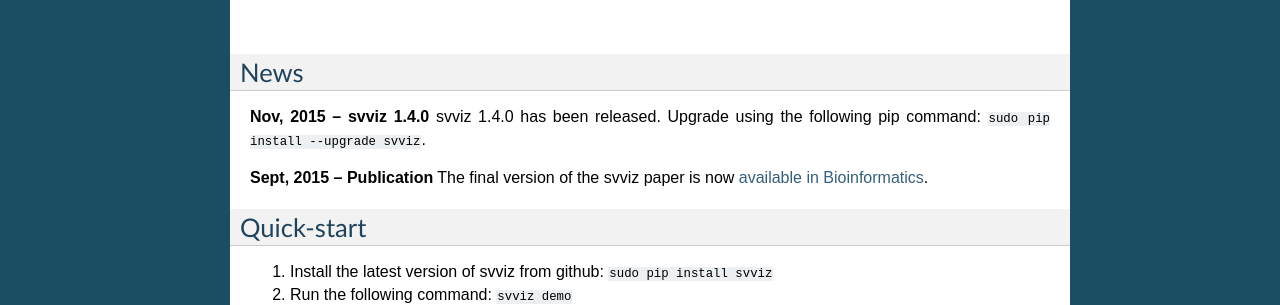
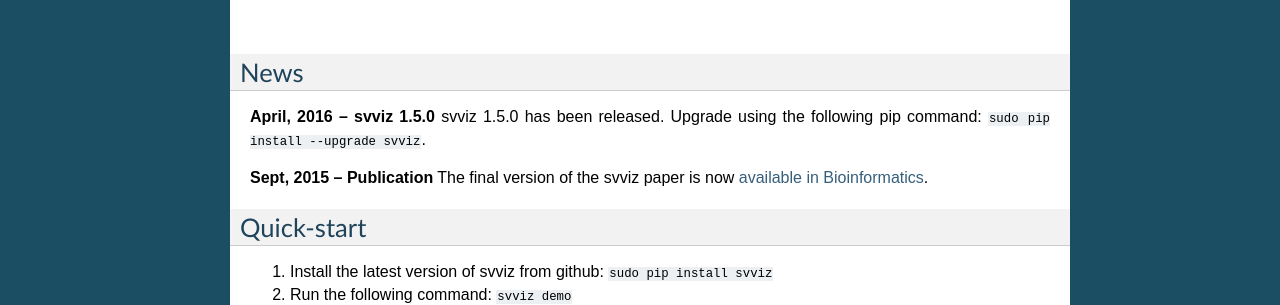
Before and after one commit to svviz/svviz, a Sphinx documentation site: the page built from docs/index.rst, in a window 1280 px wide. Shown: the part 914-1219 px from the top of the page. Built offline with Sphinx 7.4.7, drawn with Linux system fonts in a browser that asks for light colours.

Commit message:
updating main doc page with news of 1.5.0 release

```diff
--- a/docs/index.rst
+++ b/docs/index.rst
@@ -36,7 +36,7 @@
 News
 ----
 
-**Nov, 2015 -- svviz 1.4.0** svviz 1.4.0 has been released. Upgrade using the following pip command: ``sudo pip install --upgrade svviz``.
+**April, 2016 -- svviz 1.5.0** svviz 1.5.0 has been released. Upgrade using the following pip command: ``sudo pip install --upgrade svviz``.
 
 **Sept, 2015 -- Publication** The final version of the svviz paper is now `available in Bioinformatics <http://dx.doi.org/10.1093/bioinformatics/btv478>`_.
 
```
